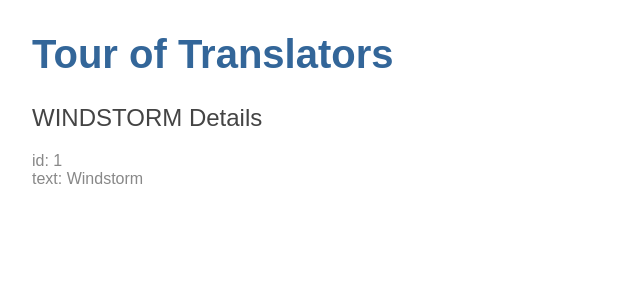
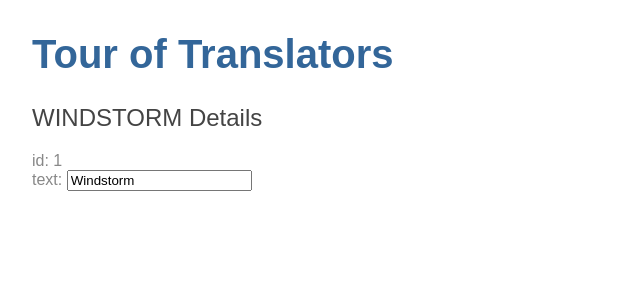
Before and after one commit to calcelli/tour-of-translator, an Angular app: page / in a window 1280 px wide. Shown: the top 300 px of the page, without its empty margins (0-640 px from the left). Built offline with nearby package versions, Linux system fonts and the light colour scheme.

Commit message:
connect text to a form

```diff
--- a/src/app/app.module.ts
+++ b/src/app/app.module.ts
@@ -1,5 +1,6 @@
 import { BrowserModule } from '@angular/platform-browser';
 import { NgModule } from '@angular/core';
+import { FormsModule } from '@angular/forms';
 
 import { AppComponent } from './app.component';
 import { TranslatorComponent } from './translator/translator.component';
@@ -10,7 +11,8 @@ import { TranslatorComponent } from './translator/translator.component';
     TranslatorComponent
   ],
   imports: [
-    BrowserModule
+    BrowserModule,
+    FormsModule,
   ],
   providers: [],
   bootstrap: [AppComponent]
--- a/src/app/translator/translator.component.html
+++ b/src/app/translator/translator.component.html
@@ -1,3 +1,7 @@
 <h2>{{text.text | uppercase}} Details</h2>
 <div><span>id: </span>{{text.id}}</div>
-<div><span>text: </span>{{text.text}}</div>
+<div>
+  <label>text:
+      <input [(ngModel)]="text.text" placeholder="text"/>
+  </label>
+</div>
```
